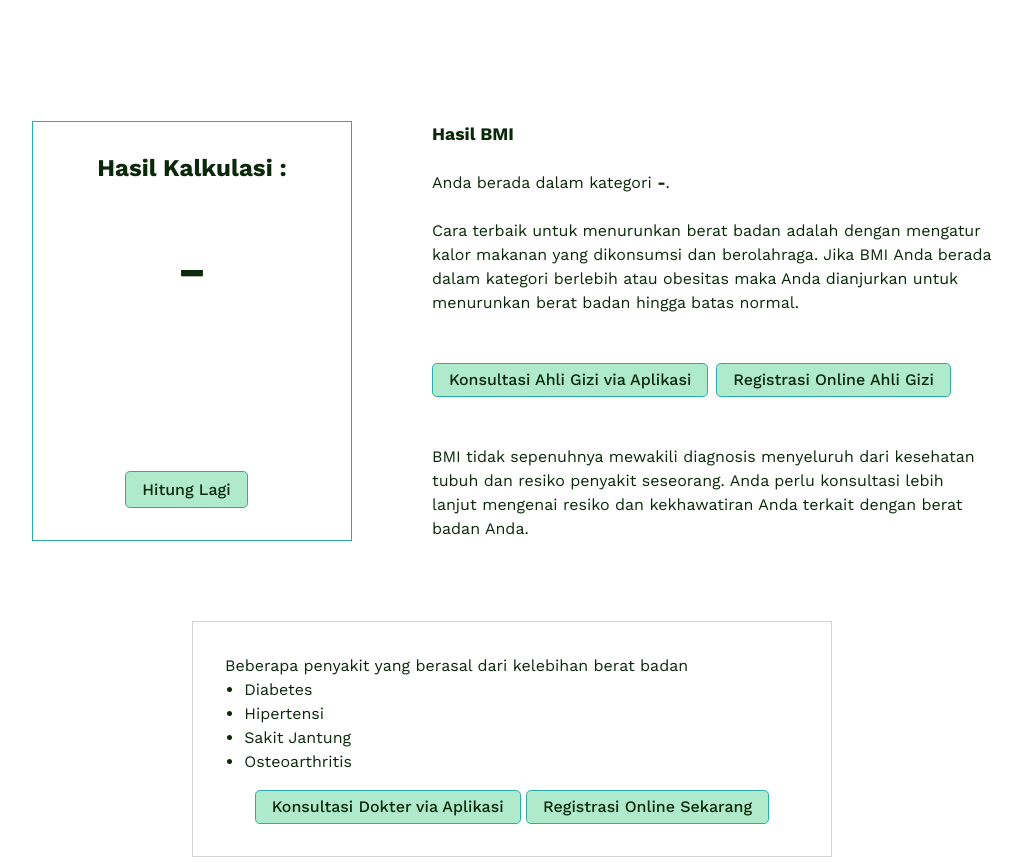
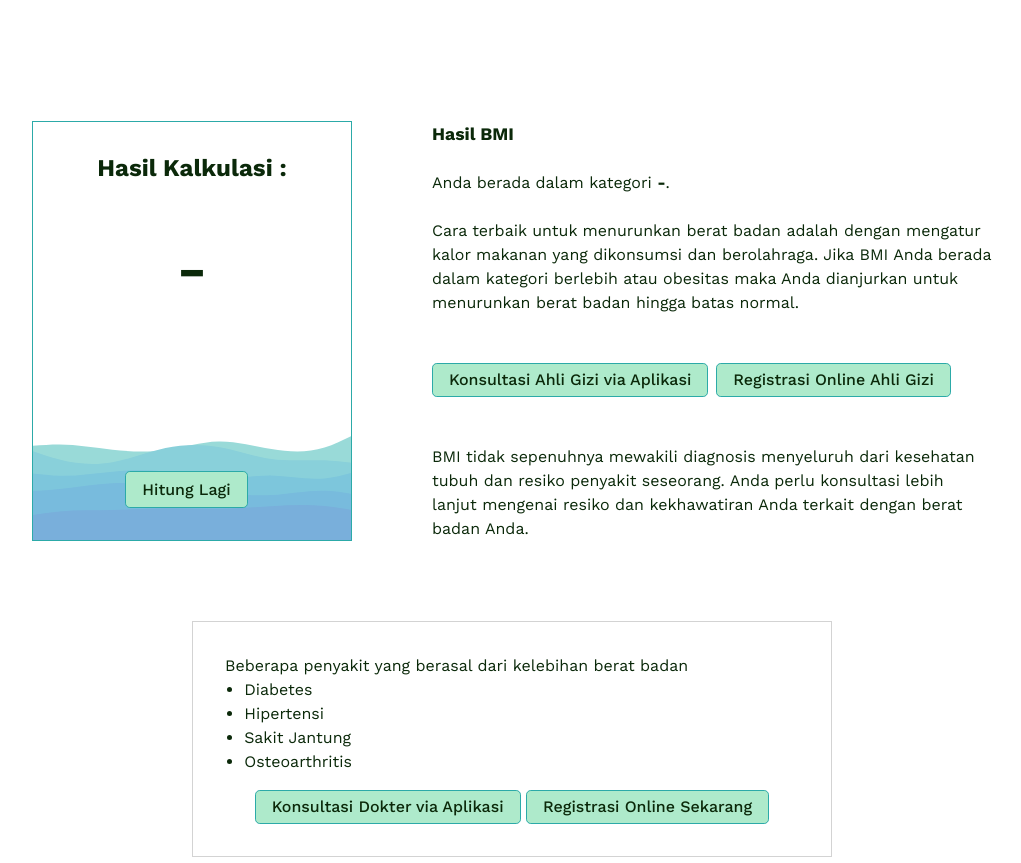
Before and after one commit to revou-fundamental-course/10-jul-23-alansproject, a plain HTML site: page index.html in a window 1280 px wide. Shown: the part 1660-2523 px from the top of the page, without its empty margins (128-1149 px from the left). Drawn offline with nearby package versions, Linux system fonts and the light colour scheme; the site is published under a folder, as on GitHub Pages, so addresses that start at the root find nothing.

Commit message:
trying to fix the img

```diff
--- a/css/index.css
+++ b/css/index.css
@@ -305,7 +305,7 @@ main .result-container .result-text-desc{
 }
 
 main .result-text{
-    background-image: url('/images/stacked.svg');
+    background-image: url('../images/stacked.svg');
     background-position: bottom;
     background-size: 150%;
     background-repeat: no-repeat;
```
